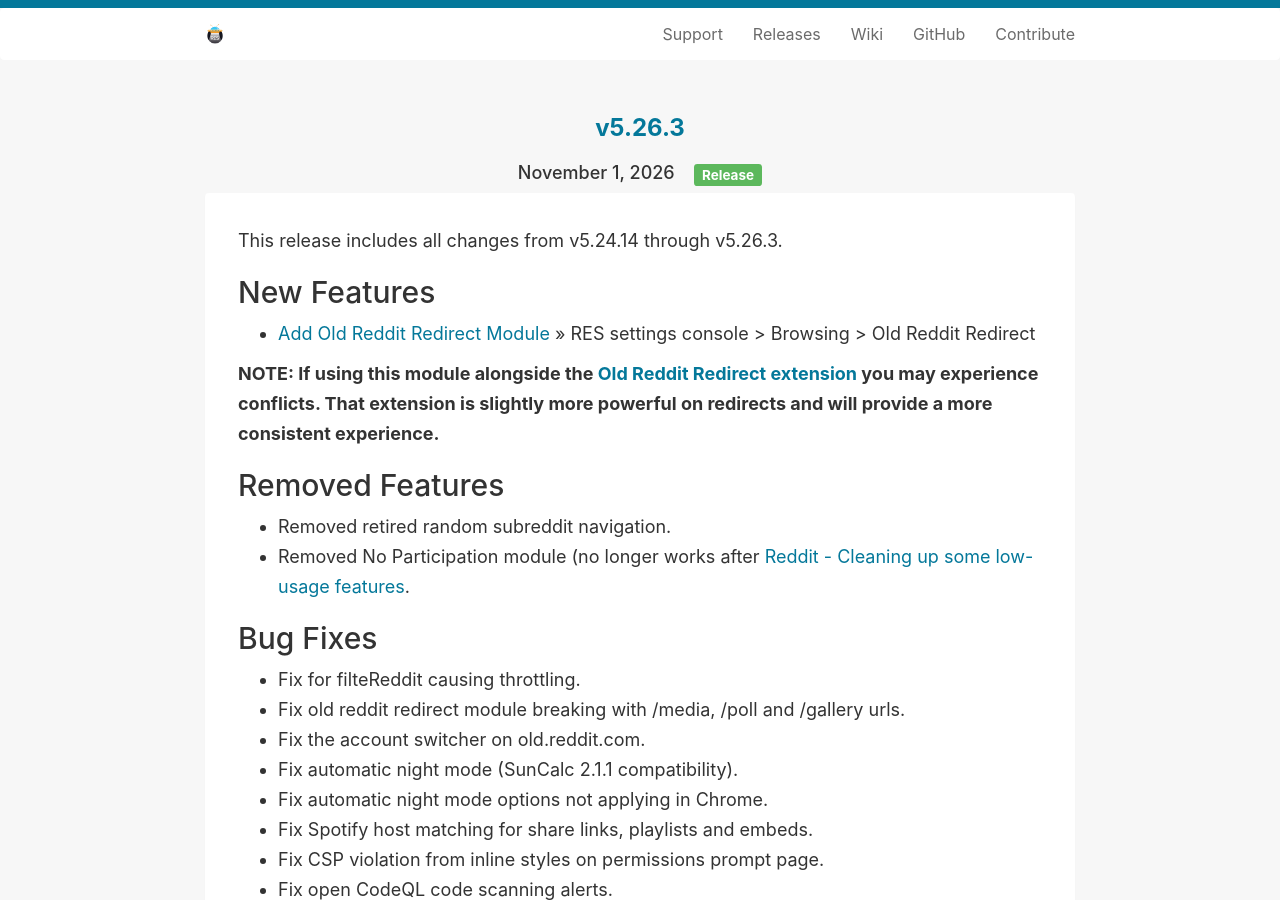
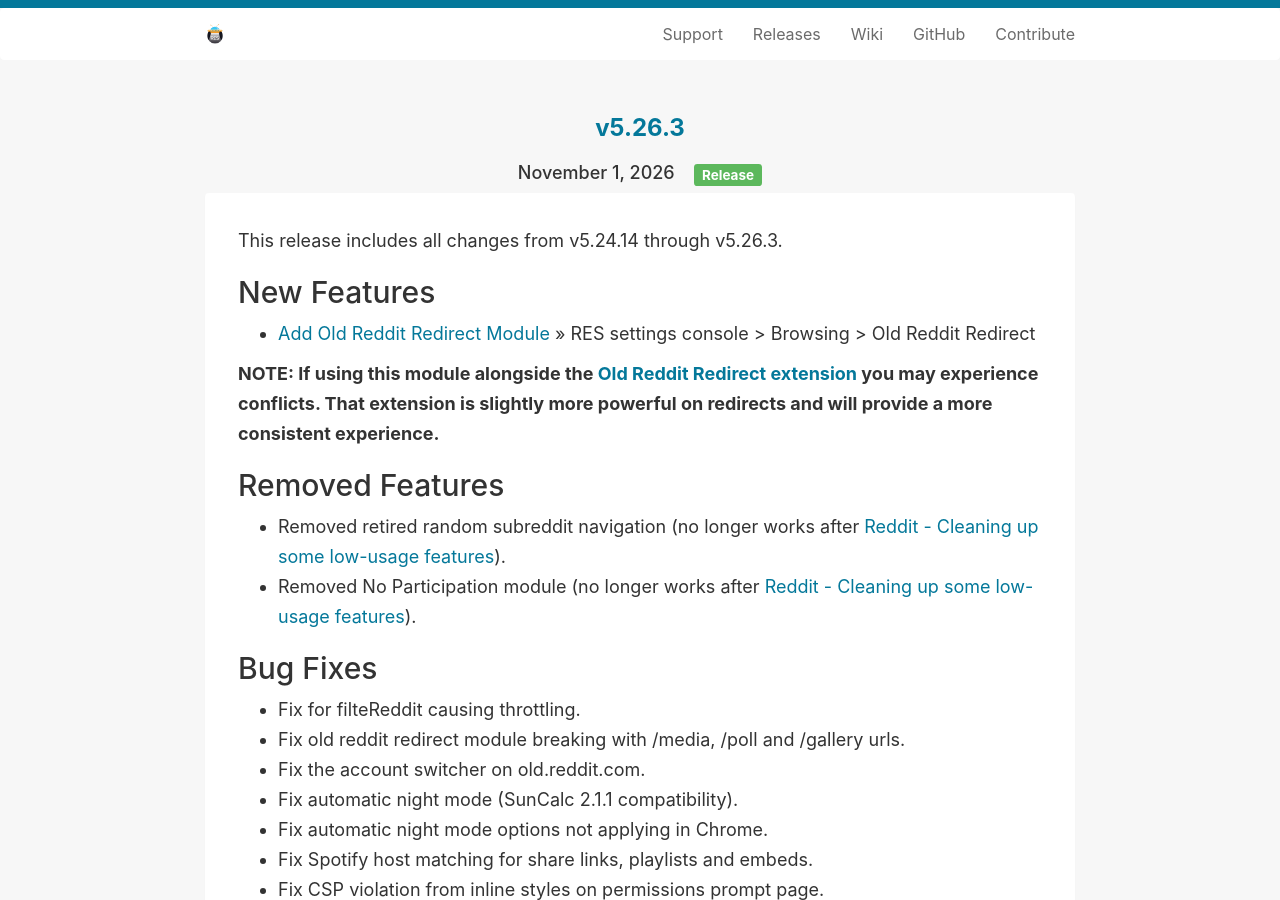
Before and after one commit to Reddit-Enhancement-Suite/Reddit-Enhancement-Suite.github.io, a Jekyll site: the page built from _posts/2026-11-01-5263.md, in a window 1280 px wide and 900 px high. Built offline with Jekyll 4.4.1, drawn with Linux system fonts in a browser that asks for light colours.

Commit message:
Update 2026-11-01-5263.md

```diff
--- a/_posts/2026-11-01-5263.md
+++ b/_posts/2026-11-01-5263.md
@@ -16,8 +16,8 @@
 
 ### Removed Features
 
-- Removed retired random subreddit navigation.
-- Removed No Participation module (no longer works after [Reddit - Cleaning up some low-usage features](https://www.reddit.com/r/help/comments/1fojw02/cleaning_up_some_lowusage_features/).
+- Removed retired random subreddit navigation (no longer works after [Reddit - Cleaning up some low-usage features](https://www.reddit.com/r/help/comments/1fojw02/cleaning_up_some_lowusage_features/)).
+- Removed No Participation module (no longer works after [Reddit - Cleaning up some low-usage features](https://www.reddit.com/r/help/comments/1fojw02/cleaning_up_some_lowusage_features/)).
 
 ### Bug Fixes
 
```
